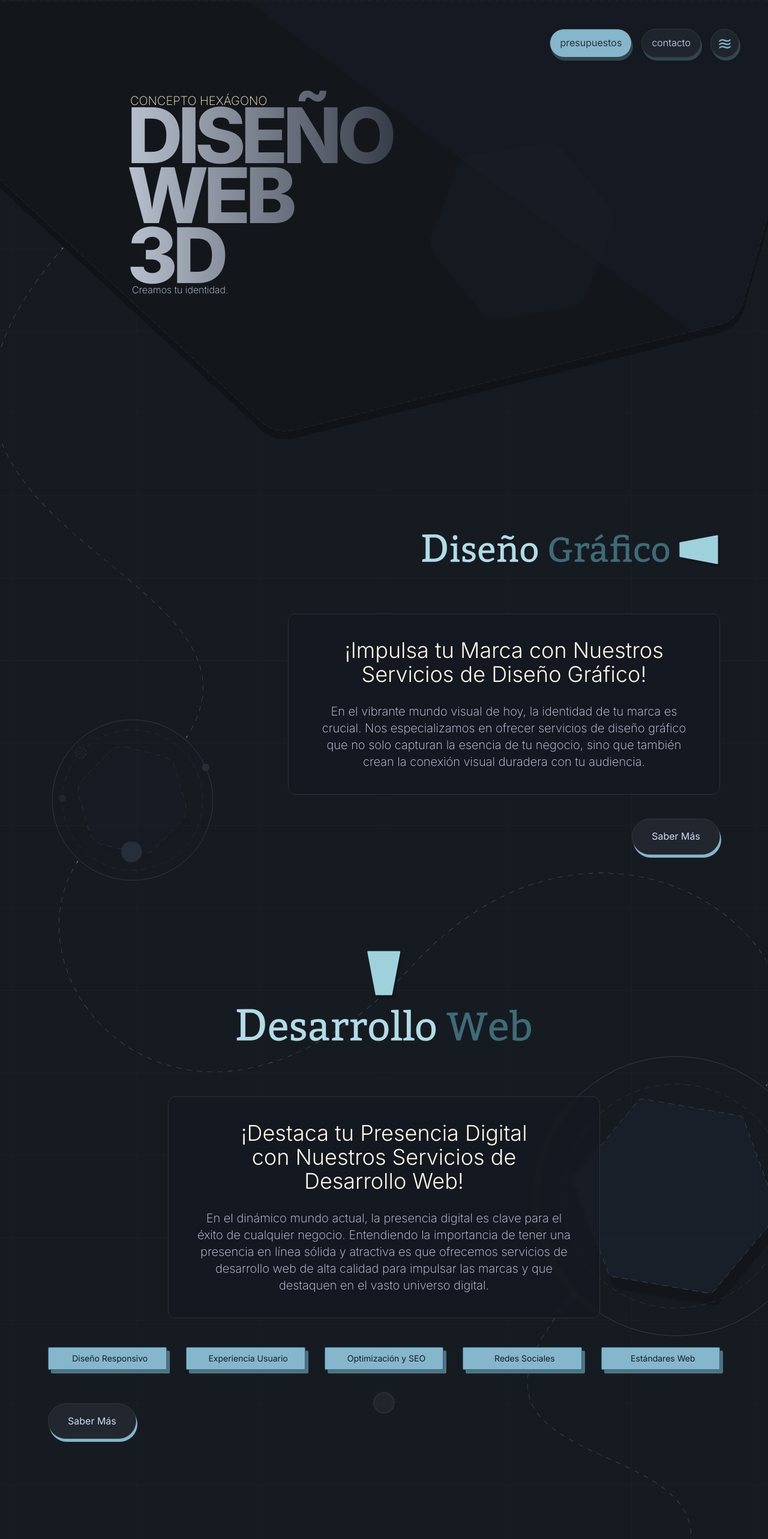
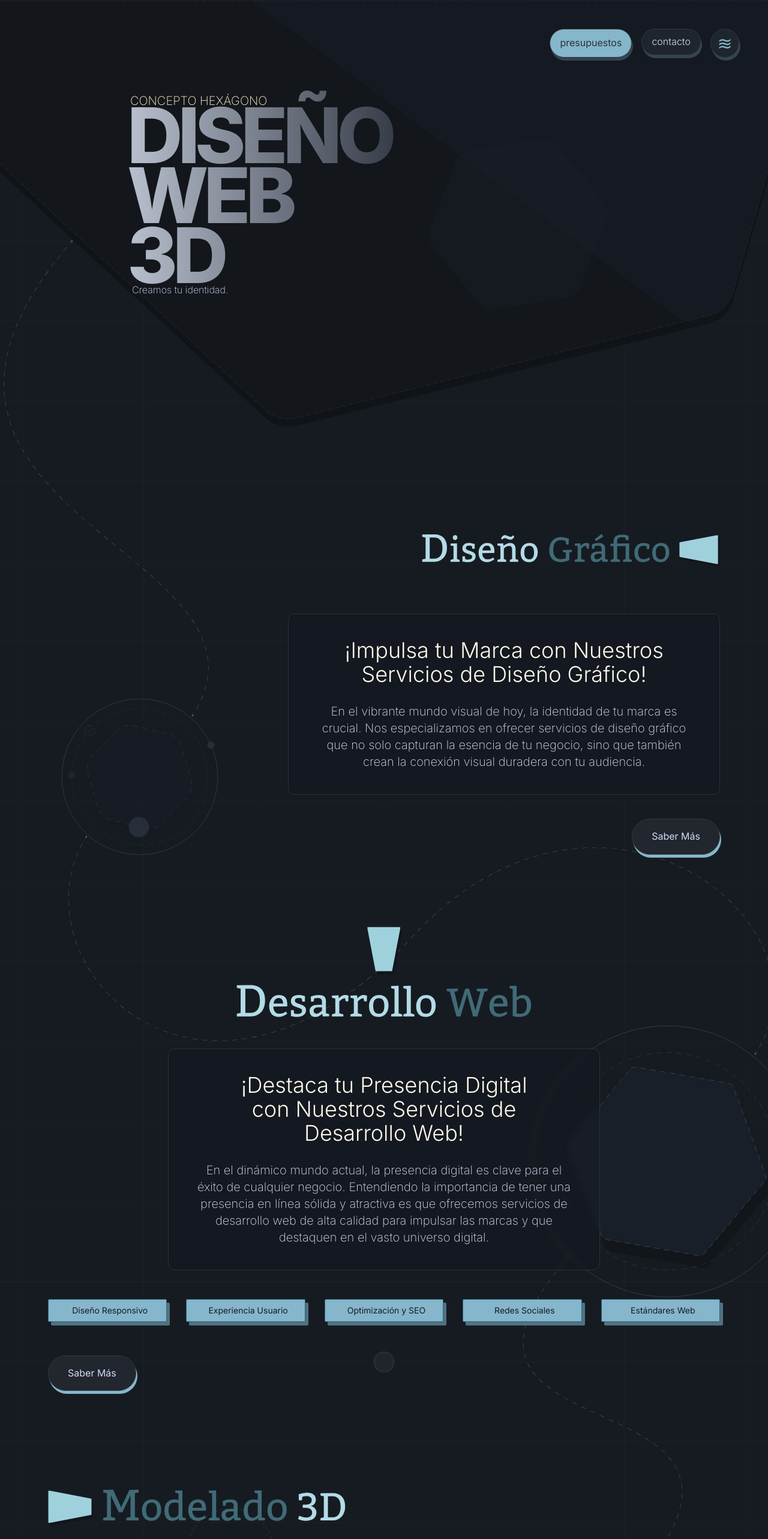
Before and after one commit to GRAMAPHENIA/hexagono, a Next.js app: page / in a window 1280 px wide. Shown: the top 2566 px of the page at 60% size. Built offline with nearby package versions, Linux system fonts and the light colour scheme.

Commit message:
consultas

```diff
--- a/src/components/Consultas.jsx
+++ b/src/components/Consultas.jsx
@@ -3,7 +3,10 @@ import Image from "next/image";
 const Consultas = () => {
   return (
     <>
-      <figure className="pt-10 flex justify-center items-center m-4">
+      <figure
+        className="pt-10 flex justify-center items-center m-4"
+        id="consultas"
+      >
         <Image
           src="/titulos/consultas.svg"
           alt="Imagen para la sección que destaca el desarrollo web"
--- a/src/components/DesarrolloWeb.jsx
+++ b/src/components/DesarrolloWeb.jsx
@@ -83,7 +83,7 @@ const DesarrolloWeb = () => {
             alt="Imagen para la sección que destaca el desarrollo web"
             width={500}
             height={100}
-            className="py-10"
+            className=""
           />
           <p className="text-[var(--font-light)] text-base lg:text-xl font-extralight text-center max-w-[720px] pb-10 border border-[var(--button-dark)] p-5 lg:p-10 rounded-xl bg-[#1011121d] backdrop-blur-sm">
             <span className="text-amber-50 text-2xl lg:text-4xl font-light">
--- a/src/components/Modelado3D.jsx
+++ b/src/components/Modelado3D.jsx
@@ -85,7 +85,7 @@ const Modelado3D = () => {
             alt="Picture of the author"
             width={500}
             height={200}
-            className="py-10"
+            className=""
           />
           <p className="text-[var(--font-light)] text-base lg:text-xl font-extralight text-center max-w-[720px] pb-10 border border-[var(--button-dark)] p-5 lg:p-10 rounded-xl bg-[#1011121d] backdrop-blur-sm">
             <span className="text-amber-50 text-2xl lg:text-4xl font-light">
@@ -121,11 +121,11 @@ const Modelado3D = () => {
           <Modal3D isOpen={isModalOpen} onClose={closeModal}>
             {/* Aca se escribe el contenido que se ve en el children */}
 
-            <h1 className="text-2xl mt-32 lg:mt-14 lg:text-7xl text-amber-100 p-2 lg:p-8 text-center font-black">
+            <h2 className="text-2xl mt-32 lg:mt-14 lg:text-7xl text-amber-100 p-2 lg:p-8 text-center font-black">
               <span className="text-amber-200">Modelado 3D: </span> Pilares para
               Crear Entornos Virtuales Impactantes
               <span className="text-amber-200">.</span>
-            </h1>
+            </h2>
             <p className="text-[var(--font-semi-light)] text-center font-extralight p-8 lg:p-16 italic antialiased">
               &quot;Al integrar estos elementos en el proceso de modelado 3D, no
               solo estás creando representaciones visuales, sino construyendo
--- a/src/components/Navbar.jsx
+++ b/src/components/Navbar.jsx
@@ -2,6 +2,7 @@
 
 import React, { useEffect, useState } from "react";
 import Image from "next/image";
+import Link from "next/link";
 import ListaModalMenu from "@/components/ListaModalMenu.jsx";
 import ModalMenu from "@/components/ModalMenu.jsx";
 
@@ -34,11 +35,14 @@ const Navbar = () => {
         <ul className="flex justify-end">
           <li className="space-x-4 flex flex-row align-middle">
             <button className="text-[var(--button-dark)] hidden lg:block bg-[var(--font-semi-light)] px-4 py-2 rounded-full sombra border border-[var(--card-light)]">
+              <Link href=""></Link>
               presupuestos
-            </button>
-            <button className="font-light hidden lg:block bg-[var(--card-dark)] text-[var(--font-light)] px-4 py-2 rounded-full sombra border border-[var(--card-light)]">
-              contacto
-            </button>
+            </button>{" "}
+            <Link href="#consultas">
+              <button className="font-light hidden lg:block bg-[var(--card-dark)] text-[var(--font-light)] px-4 py-2 rounded-full sombra border border-[var(--card-light)]">
+                contacto
+              </button>{" "}
+            </Link>
             <button
               onClick={openModal}
               className="bg-[var(--card-dark)] text-[var(--font-semi-light)] text-xl lg:text-3xl h-11
```
